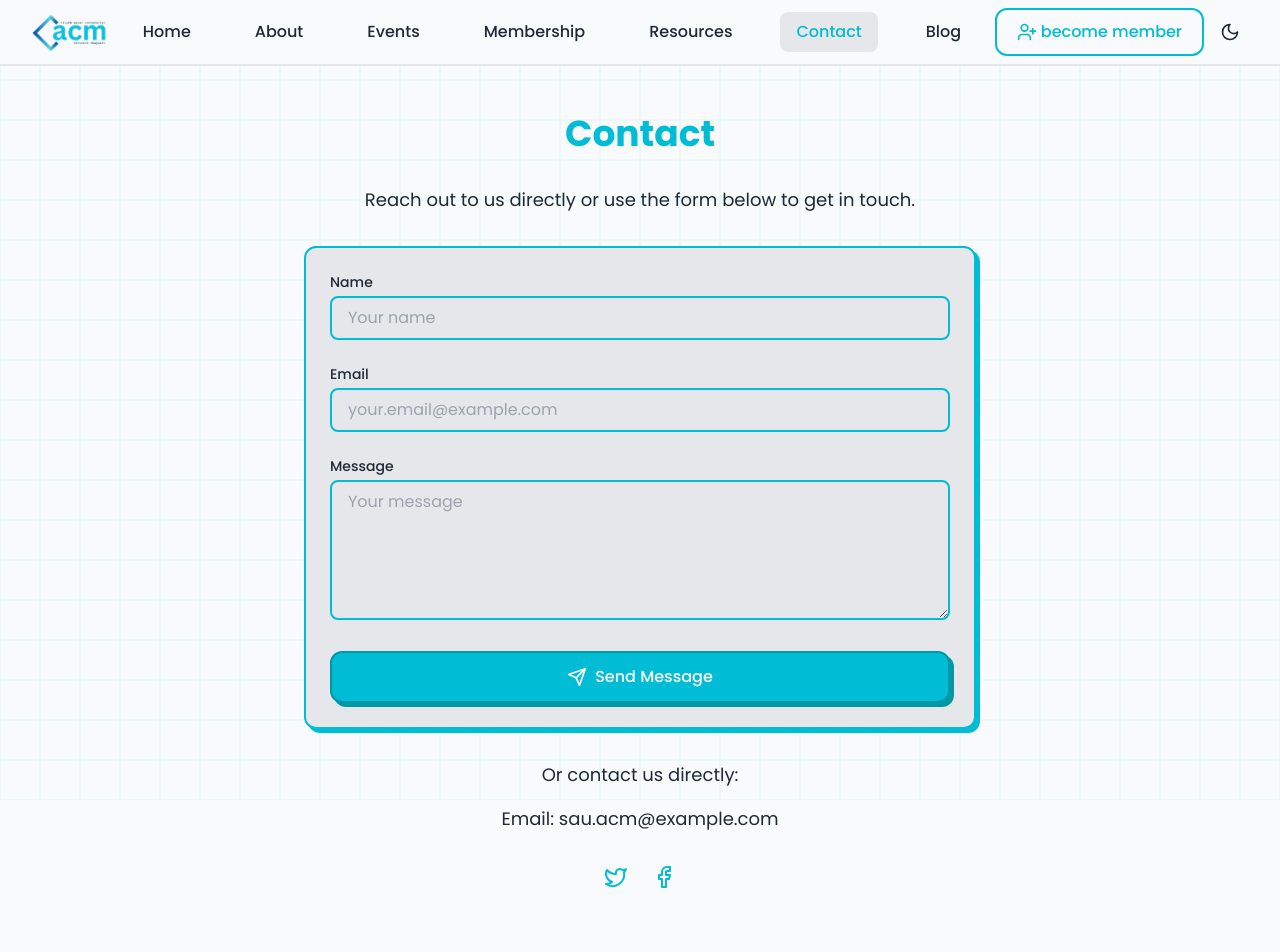
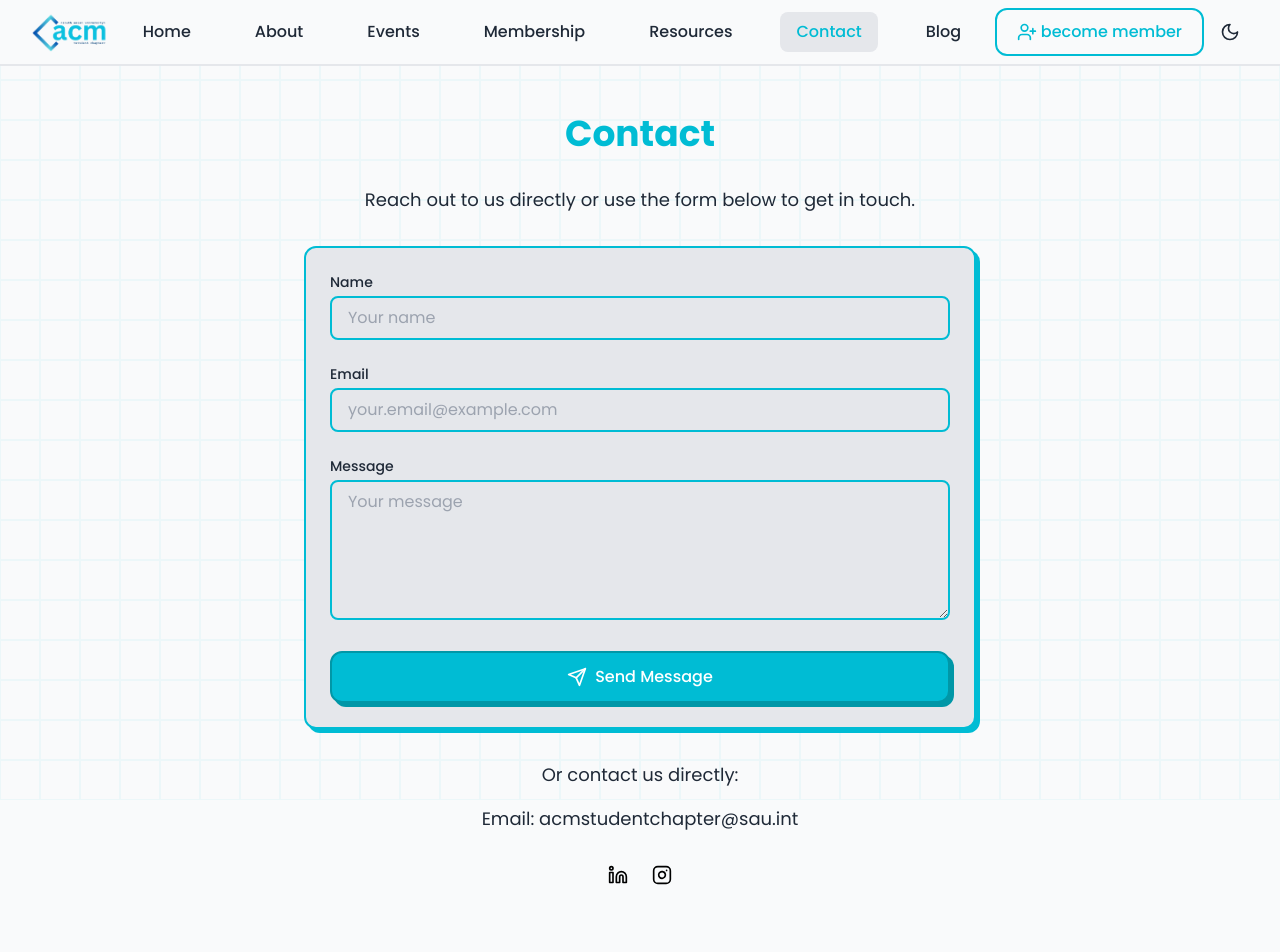
Before and after one commit to anonymous21-bit/sau-acm-student-chapter, a React (Vite) app: page /#/contact in a window 1280 px wide. Shown: the top 952 px of the page. Built offline with nearby package versions, Linux system fonts and the light colour scheme.

Commit message:
Update contact information and social media links

```diff
--- a/src/pages/Contact.tsx
+++ b/src/pages/Contact.tsx
@@ -1,5 +1,5 @@
 import React, { useState } from 'react';
-import { Facebook, Twitter, Send } from 'lucide-react';
+import { Instagram, Linkedin, Send } from 'lucide-react';
 
 const Contact: React.FC = () => {
   const [formData, setFormData] = useState({
@@ -121,24 +121,24 @@ const Contact: React.FC = () => {
 
         <div className="mt-8 text-center">
           <p className="text-lg mb-4">Or contact us directly:</p>
-          <p className="text-lg mb-8">Email: sau.acm@example.com</p>
+          <p className="text-lg mb-8">Email: acmstudentchapter@sau.int</p>
 
           <div className="flex justify-center space-x-6 mb-8">
             <a
-              href="https://twitter.com/sau_acm"
+              href="https://www.linkedin.com/company/sau-acm-student-chapter"
               target="_blank"
               rel="noopener noreferrer"
               className="text-[var(--accent)] hover:text-[#0D9488]"
             >
-              <Twitter className="w-6 h-6" />
+              <Linkedin className="h-5 w-5 text-black" />
             </a>
             <a
-              href="https://facebook.com/sauacm"
+              href="https://www.instagram.com/sau_acmchapter?igsh=MThkeXliYm1taHkxZQ=="
               target="_blank"
               rel="noopener noreferrer"
               className="text-[var(--accent)] hover:text-[#0D9488]"
             >
-              <Facebook className="w-6 h-6" />
+              <Instagram className="h-5 w-5 text-black" />
             </a>
           </div>
         </div>
```
